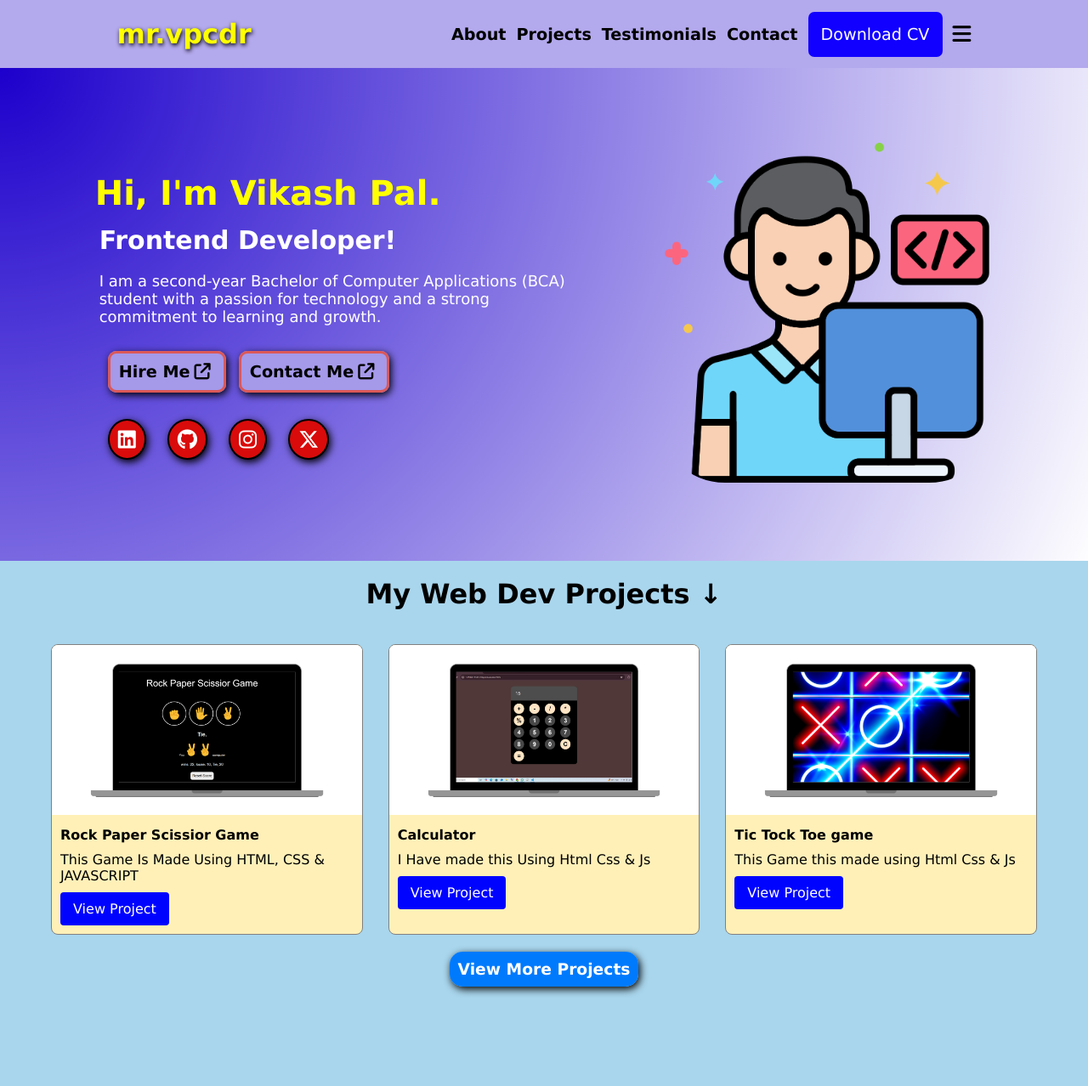
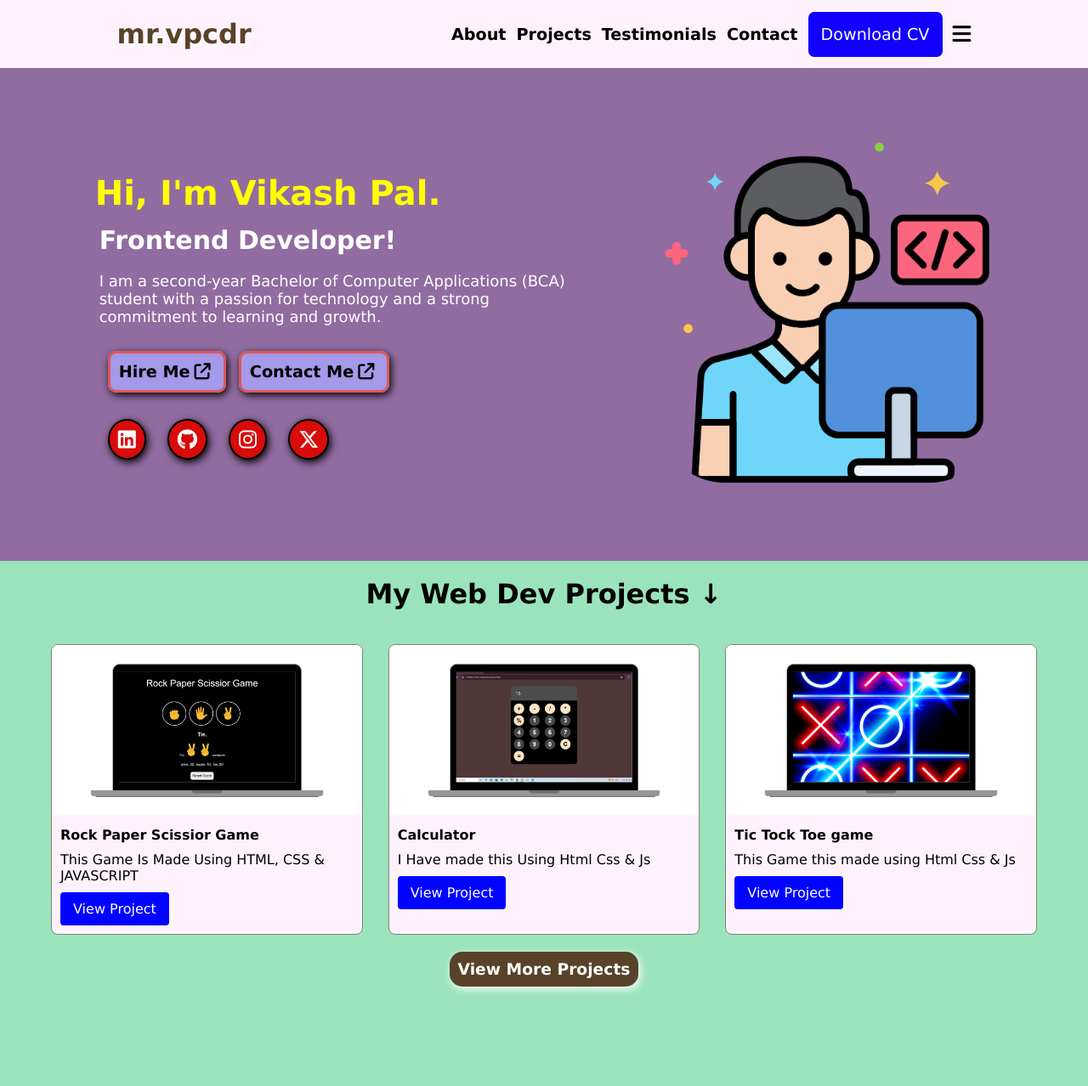
Before and after one commit to iamvikash63/VPDH, a plain HTML site: page index.html in a window 1280 px wide. Shown: the top 1278 px of the page at 85% size. Drawn offline with Linux system fonts and the light colour scheme; a web font is replaced by a local one.

Commit message:
style.css

```diff
--- a/style.css
+++ b/style.css
@@ -6,14 +6,14 @@
     box-sizing: border-box;
 }
 body{
-    background-color: #a9d6ed;
+    background-color: #9be4bb;
 
 
 }
 
 .nav-bar{
     height: 80px;
-background-color: #B3A9ED;
+background-color: #fff2fc;
     display: flex;
     justify-content: space-around;
     align-items: center;
@@ -26,10 +26,10 @@ background-color: #B3A9ED;
 }
 
 .logo a{
-  color: yellow;
+  color: #584229;
   font-weight: 800;
   font-size: 2rem;
- text-shadow: 1px 2px 5px  #000000;
+ text-shadow: 1px 2px 5px #ffffff;
 }
 
 .Nav-sec{
@@ -67,7 +67,7 @@ font-weight: 600;
 .main{
     height: 580px;
   color: white;
-   background-image: url(hero\ img.png);
+    background-color: #916ca1;
     overflow: hidden;
     display: flex;
     justify-content: space-evenly;
@@ -213,8 +213,8 @@ box-shadow: 2px 3px 10px black;
   padding: 10px;
   color: white;
   border-radius: 15px;
-  background-color: #007afd;
-  box-shadow: 2px 3px 10px black;
+ background-color: #584229;
+  box-shadow: 2px 3px 10px rgb(255, 255, 255);
 }
 
 .portfolio {
@@ -242,7 +242,7 @@ box-shadow: 2px 3px 10px black;
 .project-card {
 border: 1px solid gray;
   border-radius: 8px;
-background-color: #fff0b8;
+background-color: #fff2fc;
   overflow: hidden;
   transition: transform 0.3s ease, box-shadow 0.3s ease;
 }
```
